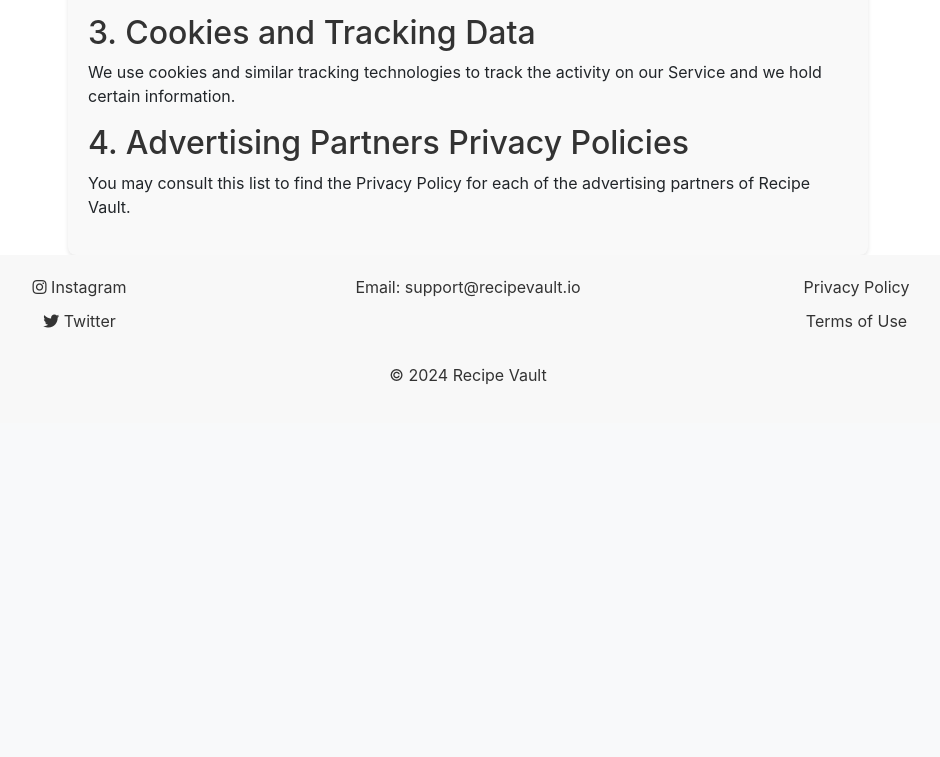
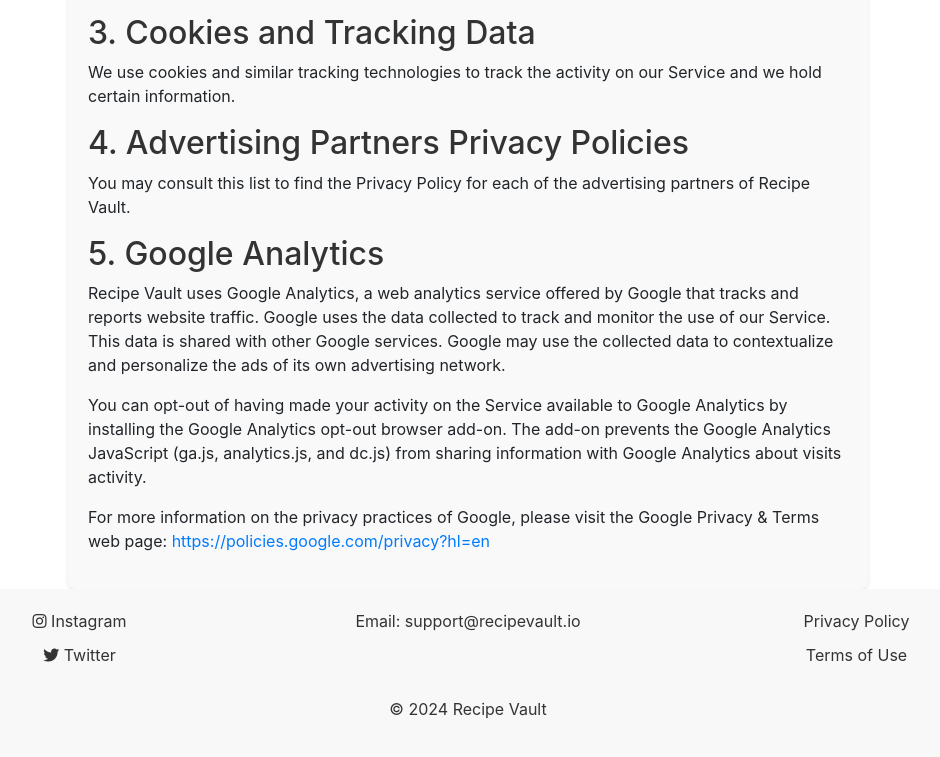
Before and after one commit to mchughbrian/RecipeProject, a Django app: page /privacy-policy/ in a window 1280 px wide. Shown: the part 691-1448 px from the top of the page, without its empty margins (172-1112 px from the left). Before the commit the page ends 1076 px from the top, so only its background shows below. Run offline with Django 4.2, Linux system fonts and the light colour scheme; some libraries are stand-ins or nearby versions.

Commit message:
Updating privacy policy for Google Analytics

```diff
--- a/templates/registration/privacy_policy.html
+++ b/templates/registration/privacy_policy.html
@@ -8,6 +8,7 @@
         Your privacy is critically important to us.
         This Privacy Policy document contains types of information that is
         collected and recorded by Recipe Vault and how we use it.</p>
+
 
     <h2>1. Information We Collect</h2>
     <p>We collect several different types of information for various purposes to provide and improve our Service to you.</p>
@@ -34,7 +35,10 @@
     <h2>4. Advertising Partners Privacy Policies</h2>
     <p>You may consult this list to find the Privacy Policy for each of the advertising partners of Recipe Vault.</p>
 
-    <!-- Continue with other sections of your Privacy Policy -->
+    <h2>5. Google Analytics</h2>
+    <p>Recipe Vault uses Google Analytics, a web analytics service offered by Google that tracks and reports website traffic. Google uses the data collected to track and monitor the use of our Service. This data is shared with other Google services. Google may use the collected data to contextualize and personalize the ads of its own advertising network.</p>
+    <p>You can opt-out of having made your activity on the Service available to Google Analytics by installing the Google Analytics opt-out browser add-on. The add-on prevents the Google Analytics JavaScript (ga.js, analytics.js, and dc.js) from sharing information with Google Analytics about visits activity.</p>
+    <p>For more information on the privacy practices of Google, please visit the Google Privacy & Terms web page: <a href="https://policies.google.com/privacy?hl=en" target="_blank" rel="noopener noreferrer">https://policies.google.com/privacy?hl=en</a></p>
 
 </div>
         <style>
```
